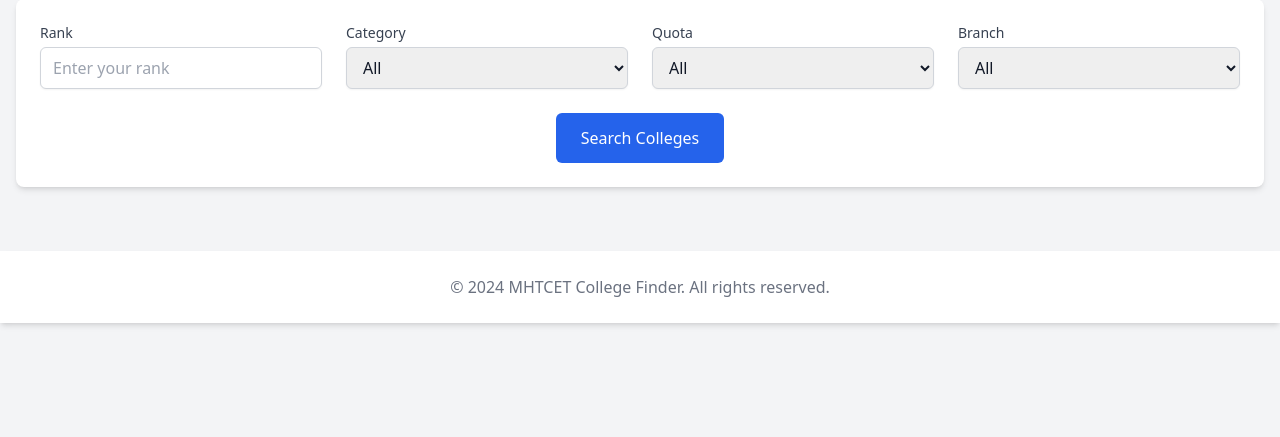
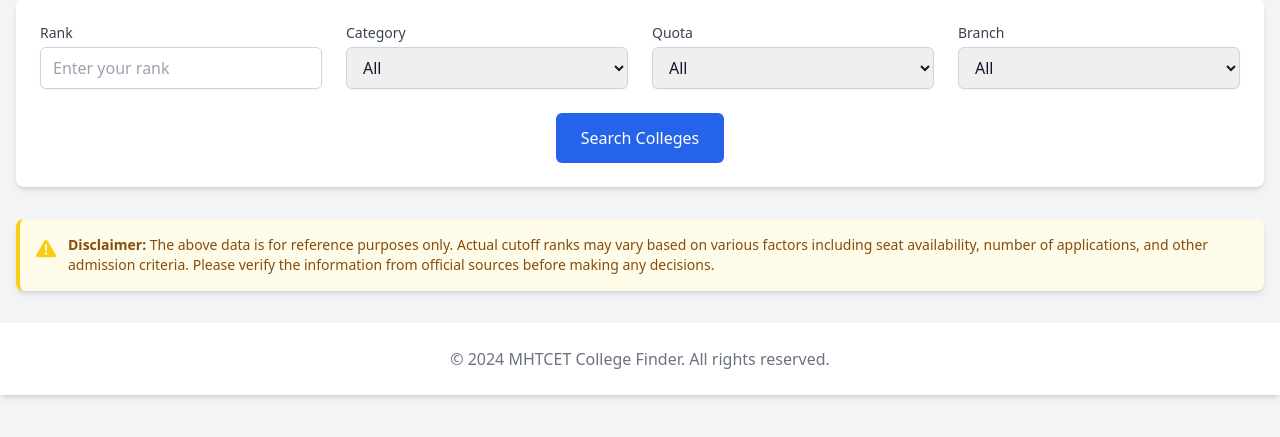
Before and after one commit to JARAWA/college-rank-app, a FastAPI app: page / in a window 1280 px wide. Shown: the part 197-634 px from the top of the page. Run offline with FastAPI, Linux system fonts and the light colour scheme; some libraries are stand-ins or nearby versions.

Commit message:
index.html

```diff
--- a/templates/index.html
+++ b/templates/index.html
@@ -203,5 +203,19 @@
         </div>
     </div>
     {% endif %}
+    <!-- Disclaimer Section -->
+<div class="mt-8 bg-yellow-50 dark:bg-gray-800 border-l-4 border-yellow-400 p-4 rounded-lg shadow-md">
+    <div class="flex items-start">
+        <div class="flex-shrink-0">
+            <i class="fas fa-exclamation-triangle text-yellow-400 text-xl"></i>
+        </div>
+        <div class="ml-3">
+            <p class="text-sm text-yellow-800 dark:text-yellow-200">
+                <span class="font-bold">Disclaimer:</span>
+                The above data is for reference purposes only. Actual cutoff ranks may vary based on various factors including seat availability, number of applications, and other admission criteria. Please verify the information from official sources before making any decisions.
+            </p>
+        </div>
+    </div>
+</div>
 </div>
 {% endblock %}
```
